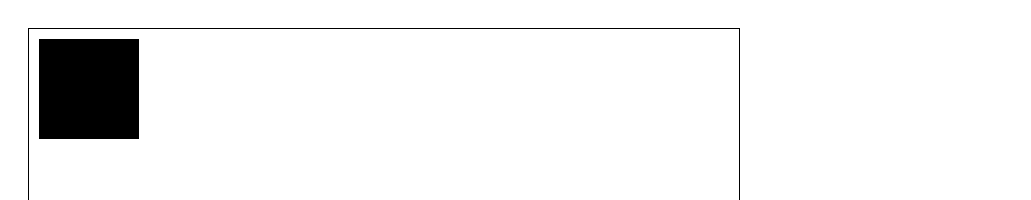
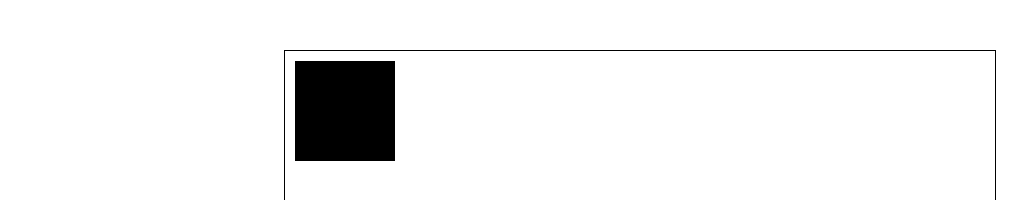
Before and after one commit to MPeterB/Wanderer_game_project, a website built with Vite: page index.html in a window 1280 px wide. Shown: the top 200 px of the page, without its empty margins (0-1031 px from the left). Built offline with nearby package versions, Linux system fonts and the light colour scheme.

Commit message:
modify canvas positioning

```diff
--- a/src/style.css
+++ b/src/style.css
@@ -1,6 +1,15 @@
+body {
+  width: 100%;
+  height: 100%;
+  margin: 0;
+  padding: 0;
+}
+
 .main-canvas {
-  margin: 20px;
   border: 1px solid black;
+  display: block;
+  margin: auto;
+  margin-top: 50px;
 }
 
 .preload-images {
```
